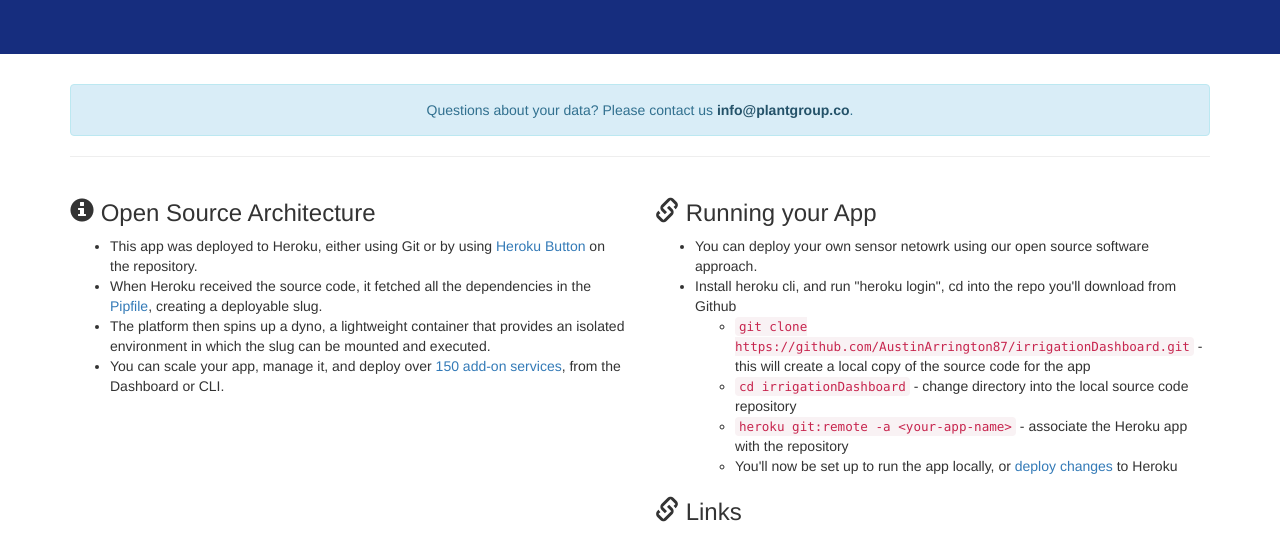
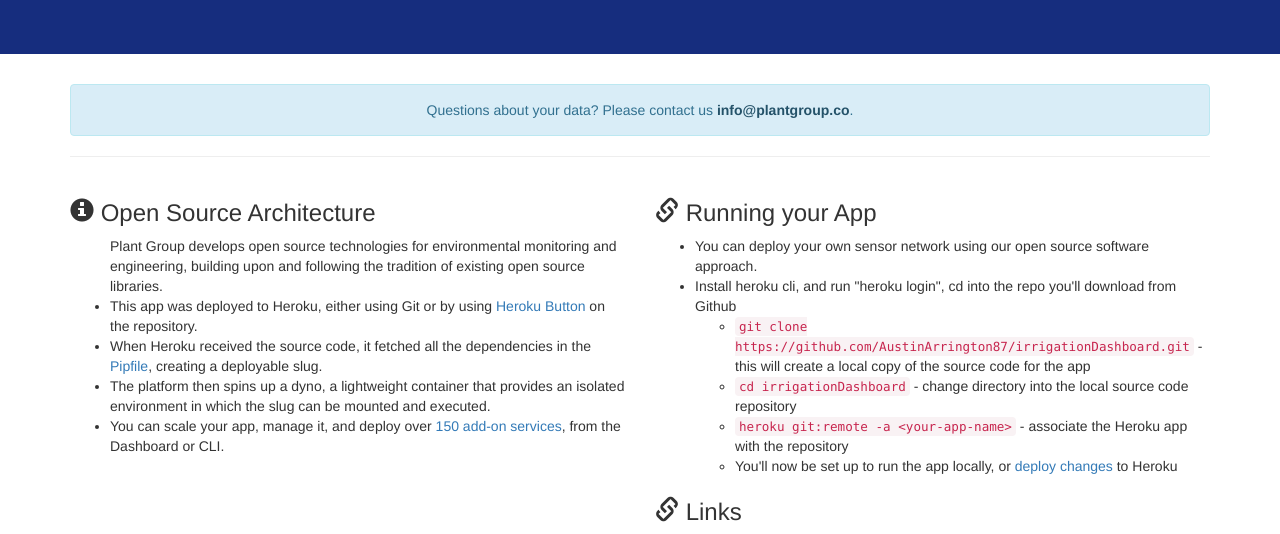
Before and after one commit to AustinArrington87/irrigationDashboard, a Django app: template hello/templates/index.html in a window 1280 px wide. Shown: the part 1541-2075 px from the top of the page. Run offline with Django 3.2, Linux system fonts and the light colour scheme; the template is opened without the code that fills it, so the values that code supplies are empty; parts of the project's set-up code (start-up, migrations or seed data) failed here and were passed over; some libraries are stand-ins or nearby versions.

```diff
--- a/hello/templates/index.html
+++ b/hello/templates/index.html
@@ -115,8 +115,8 @@
     <div class="col-md-6">
       <h3><span class="glyphicon glyphicon-info-sign"></span> Open Source Architecture</h3>
       <ul>
+        <l1>Plant Group develops open source technologies for environmental monitoring and engineering, building upon and following the tradition of existing open source libraries.</l1>
         <li>This app was deployed to Heroku, either using Git or by using <a href="https://github.com/heroku/python-getting-started">Heroku Button</a> on the repository.</li>
-
         <li>When Heroku received the source code, it fetched all the dependencies in the <a href="https://github.com/heroku/python-getting-started/blob/master/Pipfile">Pipfile</a>, creating a deployable slug.</li>
         <li>The platform then spins up a dyno, a lightweight container that provides an isolated environment in which the slug can be mounted and executed.</li>
         <li>You can scale your app, manage it, and deploy over <a href="https://addons.heroku.com/">150 add-on services</a>, from the Dashboard or CLI.</li>
@@ -125,7 +125,7 @@
     <div class="col-md-6">
       <h3><span class="glyphicon glyphicon-link"></span> Running your App</h3>
       <ul>
-        <li>You can deploy your own sensor netowrk using our open source software approach.</li>
+        <li>You can deploy your own sensor network using our open source software approach.</li>
         <li>Install heroku cli, and run "heroku login", cd into the repo you'll download from Github</li>
         <ul>
           <li><code>git clone https://github.com/AustinArrington87/irrigationDashboard.git</code> - this will create a local copy of the source code for the app</li>
```
